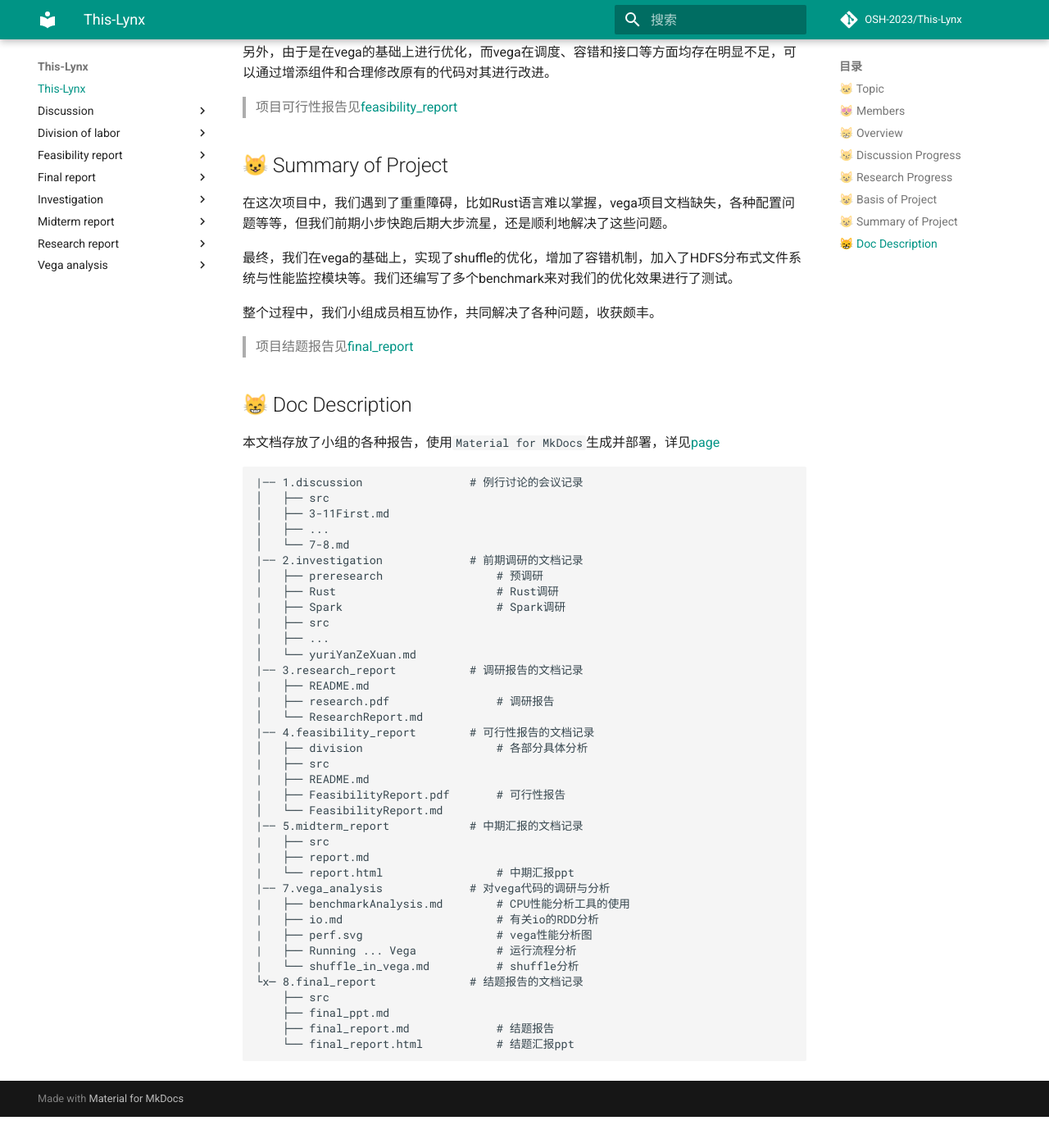
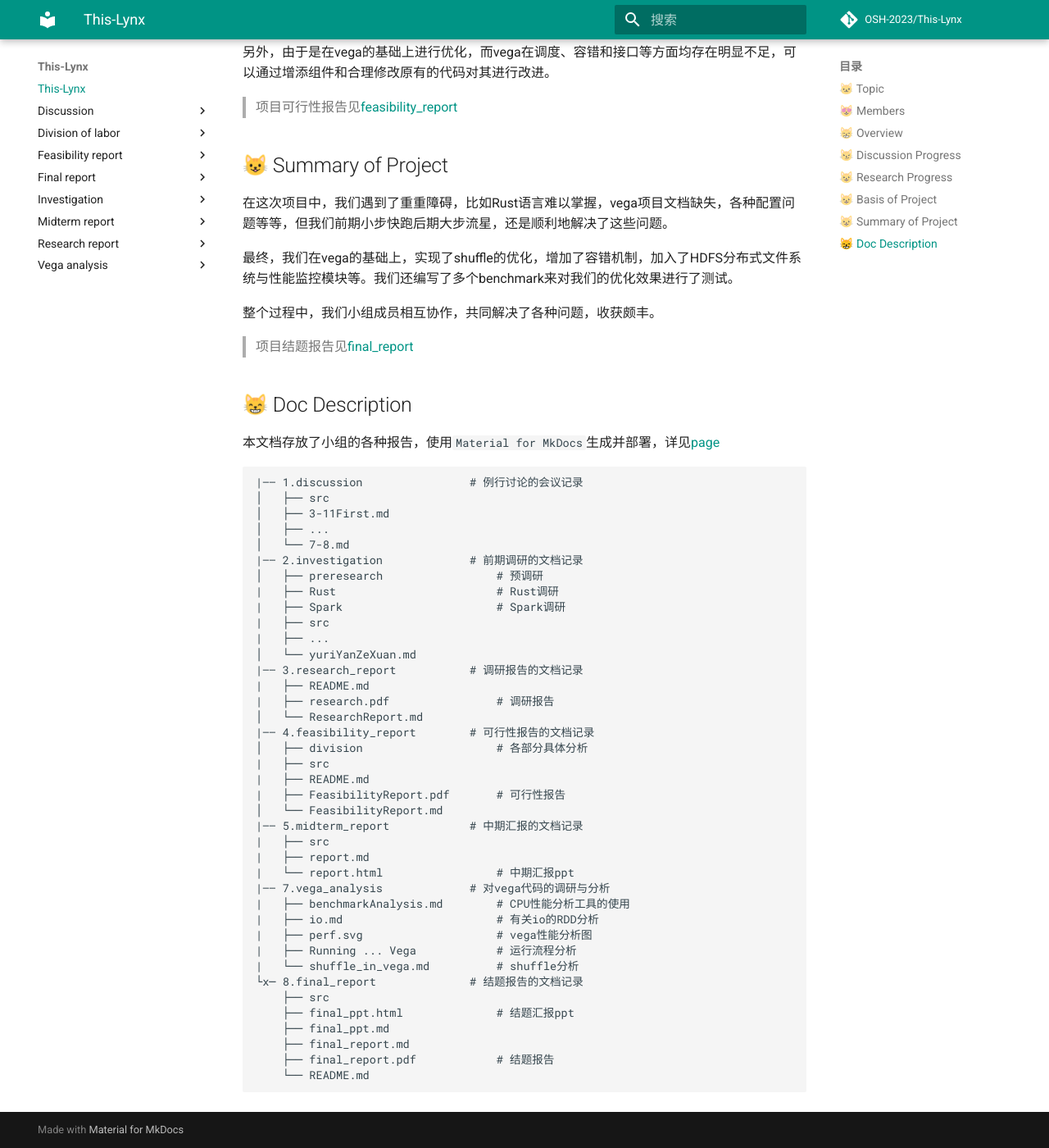
Before and after one commit to OSH-2023/This-Lynx, an MkDocs documentation site: the page built from docs/README.md, in a window 1280 px wide and 1400 px high, scrolled down 3604 px. Shown: the whole window at 82% size. Built offline with MkDocs 1.6.1 and Material for MkDocs 9.7.7, drawn with Linux system fonts in a browser that asks for light colours; comment, search, counter and statistics services are not loaded; before the commit the page ends 4966 px from its top, so only the background shows below that.

Commit message:
update repo
1. final_report.pdf
2. READMEs

````diff
--- a/docs/README.md
+++ b/docs/README.md
@@ -132,7 +132,9 @@ Spark采用在JVM上运行的Scala语言编写。虽然带有运行时环境具
 |   └── shuffle_in_vega.md          # shuffle分析
 └x─ 8.final_report              # 结题报告的文档记录
     ├── src
+    ├── final_ppt.html              # 结题汇报ppt
     ├── final_ppt.md
-    ├── final_report.md             # 结题报告
-    └── final_report.html           # 结题汇报ppt
+    ├── final_report.md
+    ├── final_report.pdf            # 结题报告
+    └── README.md
 ```
````
Also changed, not shown: docs/feasibility_report/README.md (+2 -0 lines), docs/final_report/README.md (added, +3 -0 lines), 2 other files.
